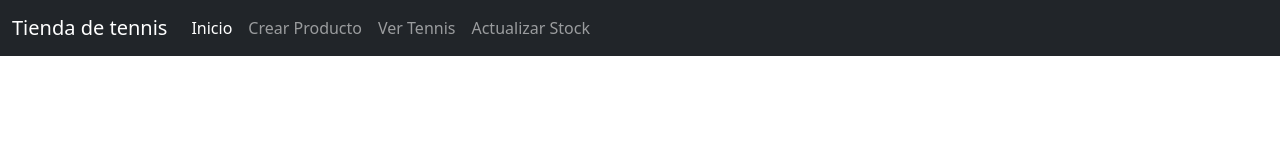
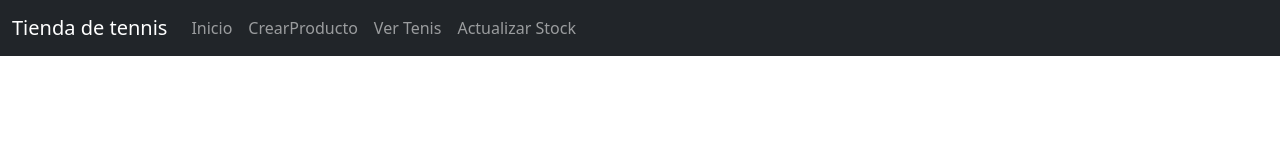
Before and after one commit to sebasrpg1232/tiendadetennis, a React (Create React App) app: page /ActualizarStock in a window 1280 px wide. Shown: the top 160 px of the page. Built offline with nearby package versions, Linux system fonts and the light colour scheme.

Commit message:
menu con rutas actualizado

```diff
--- a/src/App.js
+++ b/src/App.js
@@ -10,6 +10,9 @@ function App() {
           <Menu>
             <Routes>
               <Route exact path="/"></Route>
+              <Route path="/CrearProducto"></Route>
+              <Route path="/VerTenis"></Route>
+              <Route path="/ActualizarStock"></Route>
             </Routes>
           </Menu>
         </Router>
--- a/src/Components/Menu/Menu.js
+++ b/src/Components/Menu/Menu.js
@@ -1,5 +1,5 @@
 import React from "react";
-
+import { Link } from "react-router-dom";
 function Menu(){
     return (
         <nav class="navbar navbar-expand-lg navbar-dark bg-dark">
@@ -11,16 +11,16 @@ function Menu(){
     <div class="collapse navbar-collapse" id="navbarNav">
       <ul class="navbar-nav">
         <li class="nav-item">
-          <a class="nav-link active" aria-current="page" href="#">Inicio</a>
+          <Link to="/" class="nav-link">Inicio</Link>
         </li>
         <li class="nav-item">
-          <a class="nav-link" href="#">Crear Producto</a>
+          <Link to="/CrearProducto" class="nav-link">CrearProducto</Link>
         </li>
         <li class="nav-item">
-          <a class="nav-link" href="#">Ver Tennis</a>
+        <Link to="/VerTenis" class="nav-link">Ver Tenis</Link>
         </li>
         <li class="nav-item">
-          <a class="nav-link" href="#">Actualizar Stock</a>
+        <Link to="/ActualizarStock" class="nav-link">Actualizar Stock</Link>
         </li>
       </ul>
     </div>
```
